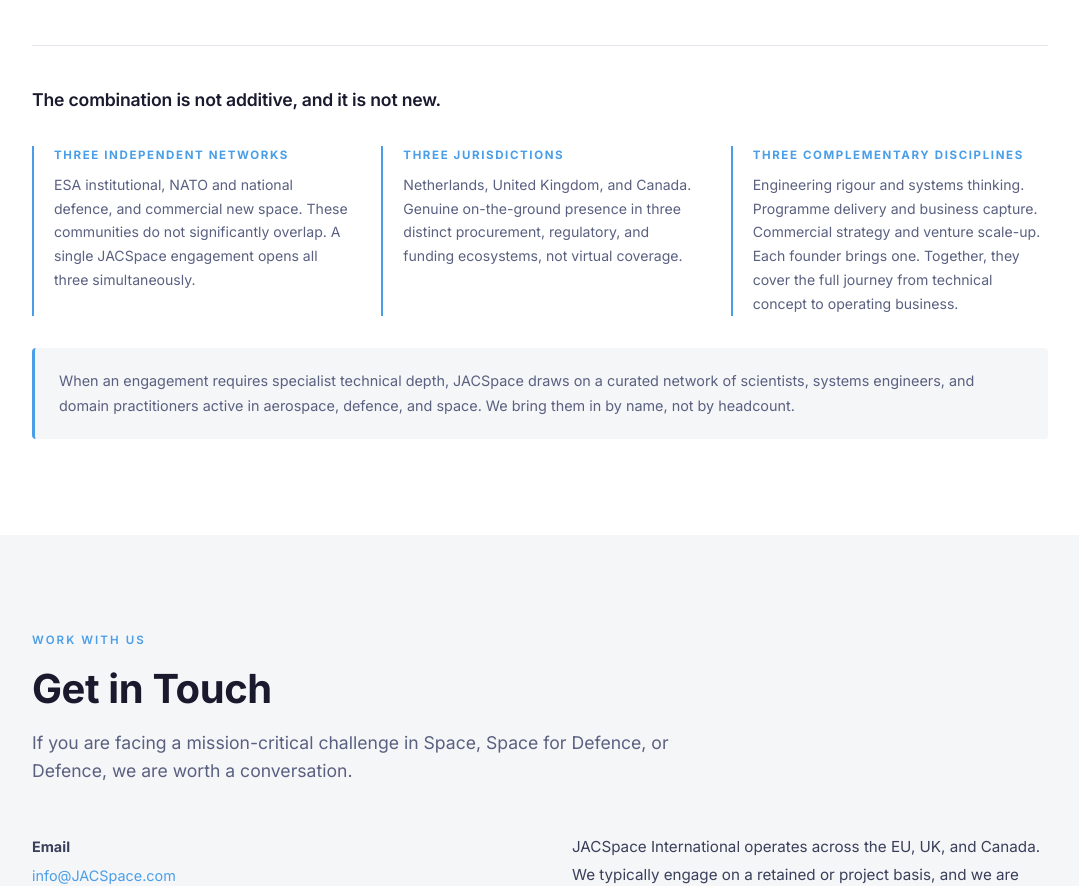
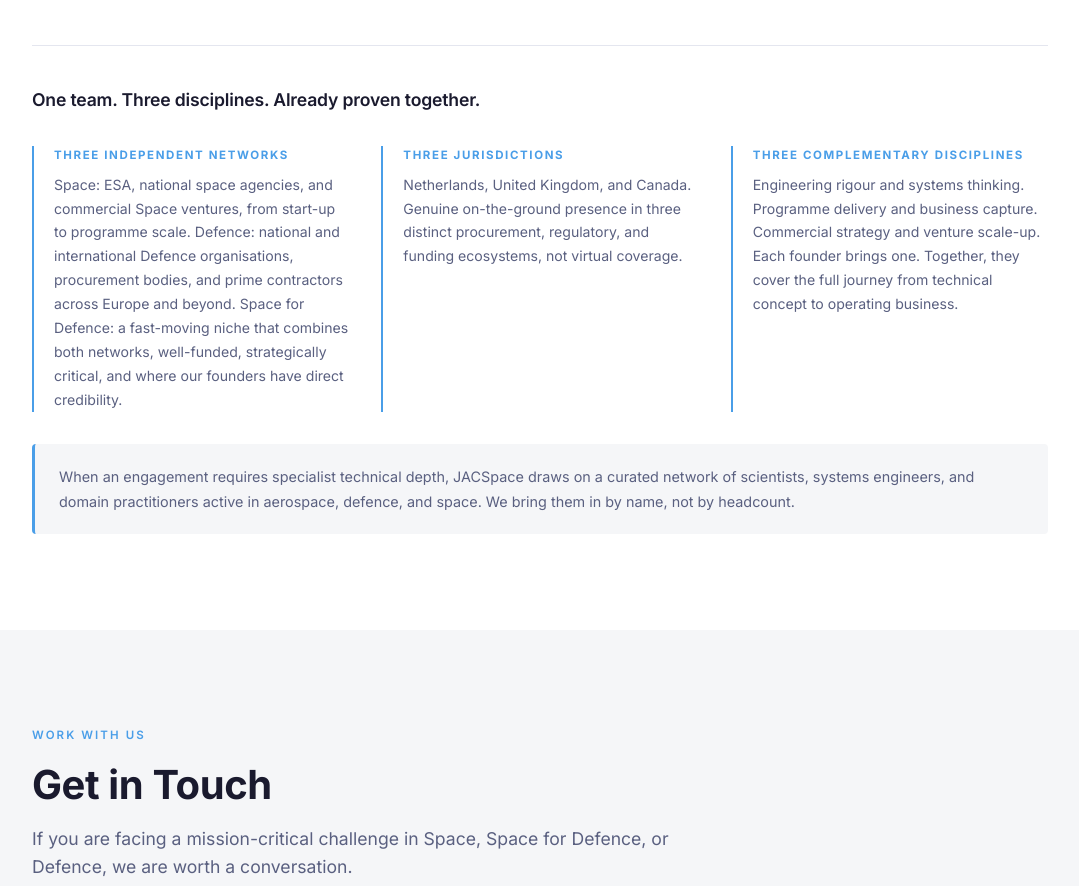
Before and after one commit to ArneMat/APSIS-website, a plain HTML site: page index.html in a window 1280 px wide. Shown: the part 4597-5483 px from the top of the page, without its empty margins (100-1179 px from the left). Drawn offline with Linux system fonts and the light colour scheme.

Commit message:
Improve multiplier headline and rewrite three networks

```diff
--- a/index.html
+++ b/index.html
@@ -198,11 +198,11 @@
       </div>
 
       <div class="multiplier-block">
-        <div class="multiplier-headline">The combination is not additive, and it is not new.</div>
+        <div class="multiplier-headline">One team. Three disciplines. Already proven together.</div>
         <div class="multiplier-grid">
           <div class="multiplier-item">
             <div class="multiplier-label">Three Independent Networks</div>
-            <p>ESA institutional, NATO and national defence, and commercial new space. These communities do not significantly overlap. A single JACSpace engagement opens all three simultaneously.</p>
+            <p>Space: ESA, national space agencies, and commercial Space ventures, from start-up to programme scale. Defence: national and international Defence organisations, procurement bodies, and prime contractors across Europe and beyond. Space for Defence: a fast-moving niche that combines both networks, well-funded, strategically critical, and where our founders have direct credibility.</p>
           </div>
           <div class="multiplier-item">
             <div class="multiplier-label">Three Jurisdictions</div>
```
